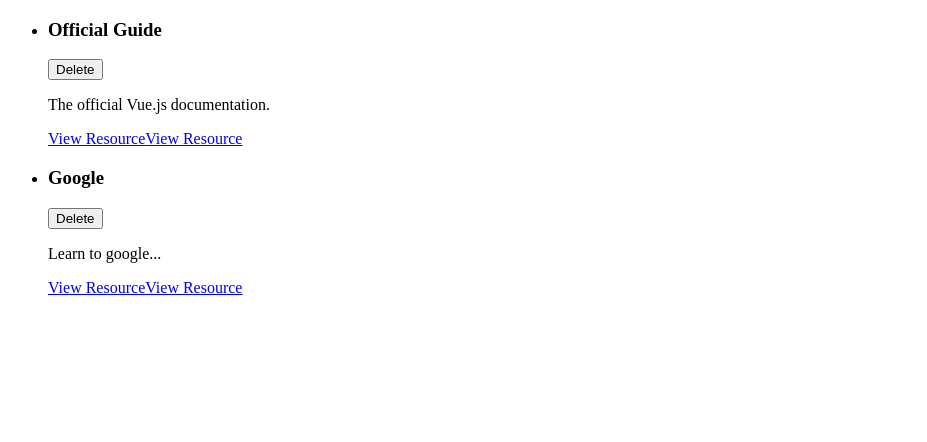
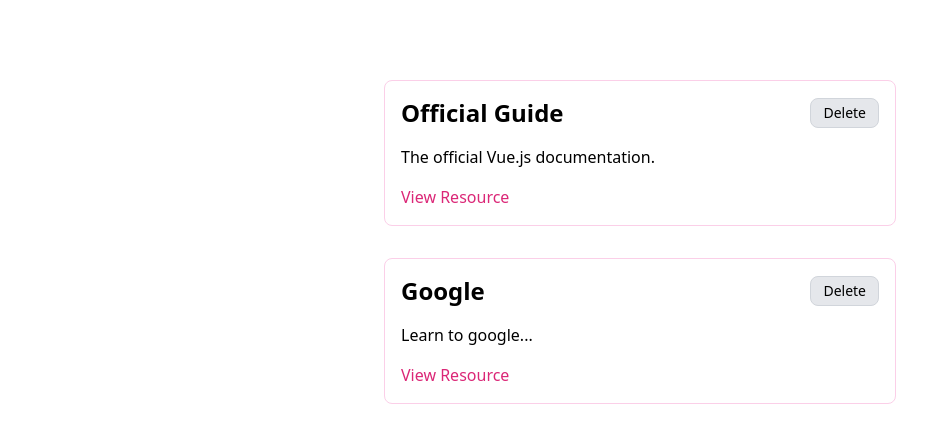
Before and after one commit to helloreniki/learning-resources, a Vue app: page / in a window 1280 px wide. Shown: the top 442 px of the page, without its empty margins (0-927 px from the left). Built offline with nearby package versions, Linux system fonts and the light colour scheme.

Commit message:
tailwind css, component in component

```diff
--- a/index.html
+++ b/index.html
@@ -5,6 +5,7 @@
     <link rel="icon" href="/favicon.ico">
     <meta name="viewport" content="width=device-width, initial-scale=1.0">
     <title>Vite App</title>
+    <script src="https://cdn.tailwindcss.com"></script>
   </head>
   <body>
     <div id="app"></div>
--- a/src/App.vue
+++ b/src/App.vue
@@ -1,16 +1,9 @@
 <template>
-    <ul >
-        <LearningResource
-            v-for="res in storedResources"
-            :key="res.id"
-            :title="res.title"
-            :description="res.description"
-            :link="res.link"
-        />
-    </ul>
+  <StoredResources :resources="storedResources" />
 </template>
 
 <script setup>
+import StoredResources from "./components/LearningResources/StoredResources.vue";
 import LearningResource from "./components/LearningResources/LearningResource.vue";
 
 const storedResources = [
@@ -31,10 +24,10 @@
 </script>
 
 <!-- <script>
-import LearningResource from "./components/LearningResources/LearningResource.vue";
+import StoredResources from "./components/LearningResources/StoredResources.vue";
 
 export default {
-    components: { LearningResource },
+    components: { StoredResources },
     data() {
         return {
             storedResources: [
--- a/src/components/LearningResources/LearningResource.vue
+++ b/src/components/LearningResources/LearningResource.vue
@@ -1,15 +1,14 @@
 <template>
-    <li>
+    <li class="border rounded-lg p-4 flex flex-col gap-4 border-pink-200 ">
         <div>
-            <header>
-                <h3>{{ title }}</h3>
-                <button>Delete</button>
+            <header class="flex items-center justify-between">
+                <h3 class="text-2xl font-semibold">{{ title }}</h3>
+                <button class="px-3 py-1 rounded-lg bg-gray-200 border border-gray-300 text-sm">Delete</button>
             </header>
         </div>
-        <p>{{ description }}</p>
+        <p class="">{{ description }}</p>
         <nav>
-            <a href="{{ link }}">View Resource</a>
-            <a :href="link">View Resource</a>
+            <a :href="link" class="text-pink-600 hover:text-pink-500">View Resource</a>
         </nav>
     </li>
 </template>
--- /dev/null
+++ b/src/components/LearningResources/StoredResources.vue
@@ -0,0 +1,29 @@
+<template>
+    <ul class="max-w-lg mx-auto flex flex-col gap-8 my-20">
+        <LearningResource
+            v-for="res in resources"
+            :key="res.id"
+            :title="res.title"
+            :description="res.description"
+            :link="res.link"
+        />
+    </ul>
+</template>
+
+<script setup>
+import LearningResource from "./LearningResource.vue";
+
+defineProps({
+    resources: Object
+})
+</script>
+
+<!-- <script>
+import LearningResource from "../LearningResources/LearningResource.vue";
+
+export default {
+    components: {LearningResource},
+    props: ['resources']
+
+}
+</script> -->
```
